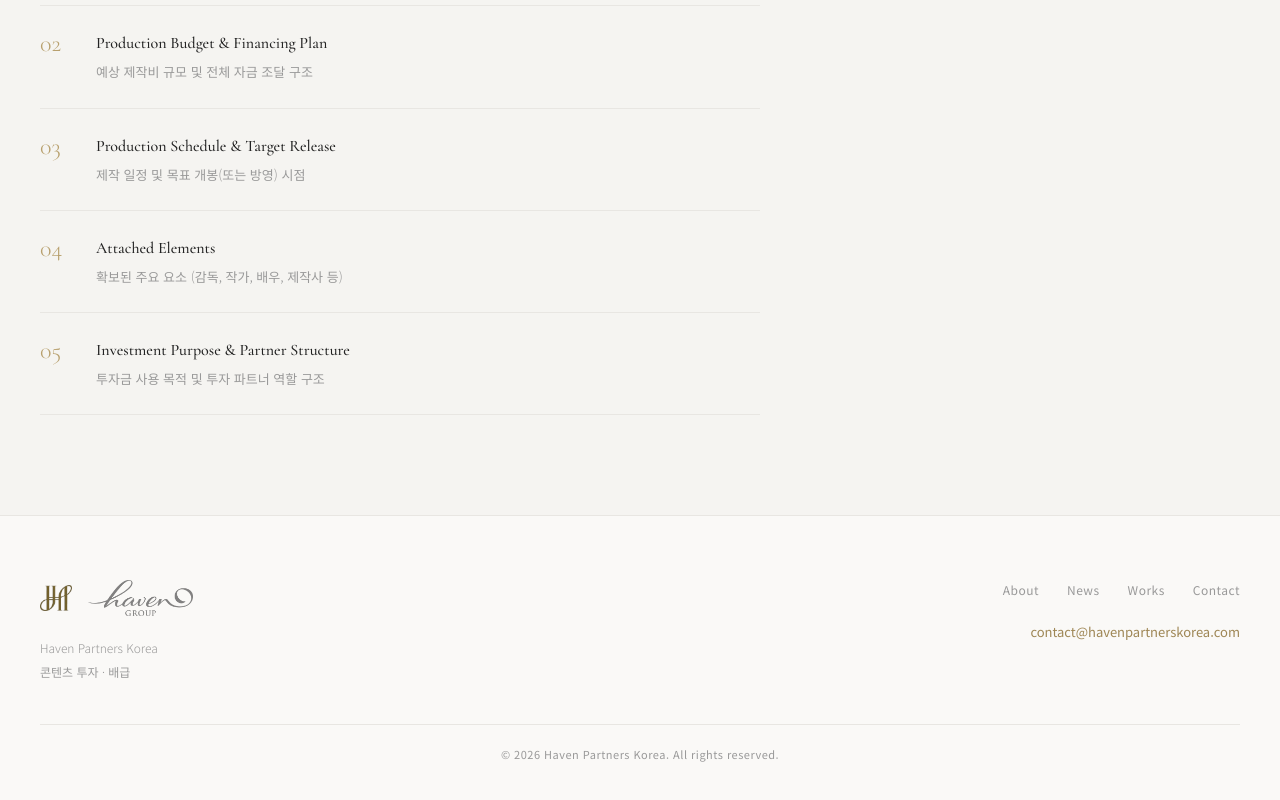
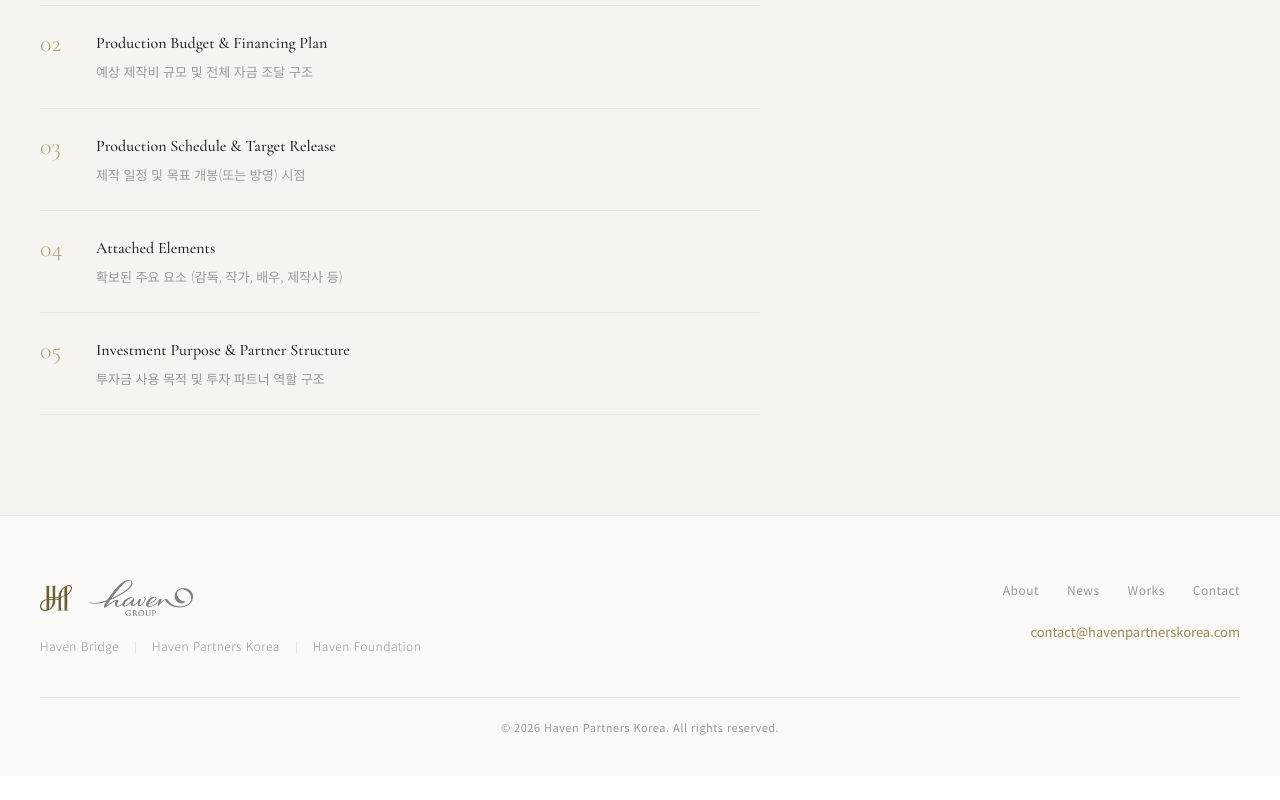
Before and after one commit to gustn0117/haven-partners-korea, a Next.js app: page /about in a window 1280 px wide. Shown: the part 2812-3612 px from the top of the page. After the commit the page ends 3588 px from the top, so only its background shows below. Built offline with nearby package versions, Linux system fonts and the light colour scheme.

Commit message:
Add Haven Group subsidiaries to footer
Haven Bridge | Haven Partners Korea | Haven Foundation

Co-Authored-By: Claude Opus 4.6 <noreply@anthropic.com>

```diff
--- a/app/globals.css
+++ b/app/globals.css
@@ -1190,6 +1190,22 @@ nav a:hover::after, nav a.active::after { width: 100%; }
   color: var(--text-muted);
 }
 
+.footer-affiliates {
+  display: flex;
+  align-items: center;
+  gap: 16px;
+  font-size: 12px;
+  color: var(--text-muted);
+  letter-spacing: 0.5px;
+  font-weight: 300;
+}
+
+.footer-aff-divider {
+  width: 1px;
+  height: 12px;
+  background: var(--border);
+}
+
 .footer-right { text-align: right; }
 
 .footer-nav {
--- a/components/Footer.js
+++ b/components/Footer.js
@@ -10,10 +10,13 @@ export default function Footer() {
             <Image src="/logo-h.png" alt="H" width={36} height={29} className="footer-h-symbol" />
             <Image src="/logo-dark.png" alt="Haven Group" width={180} height={62} className="footer-logo-img" />
           </div>
-          <p>
-            Haven Partners Korea<br />
-            콘텐츠 투자 · 배급
-          </p>
+          <div className="footer-affiliates">
+            <span>Haven Bridge</span>
+            <span className="footer-aff-divider" />
+            <span>Haven Partners Korea</span>
+            <span className="footer-aff-divider" />
+            <span>Haven Foundation</span>
+          </div>
         </div>
         <div className="footer-right">
           <div className="footer-nav">
```
